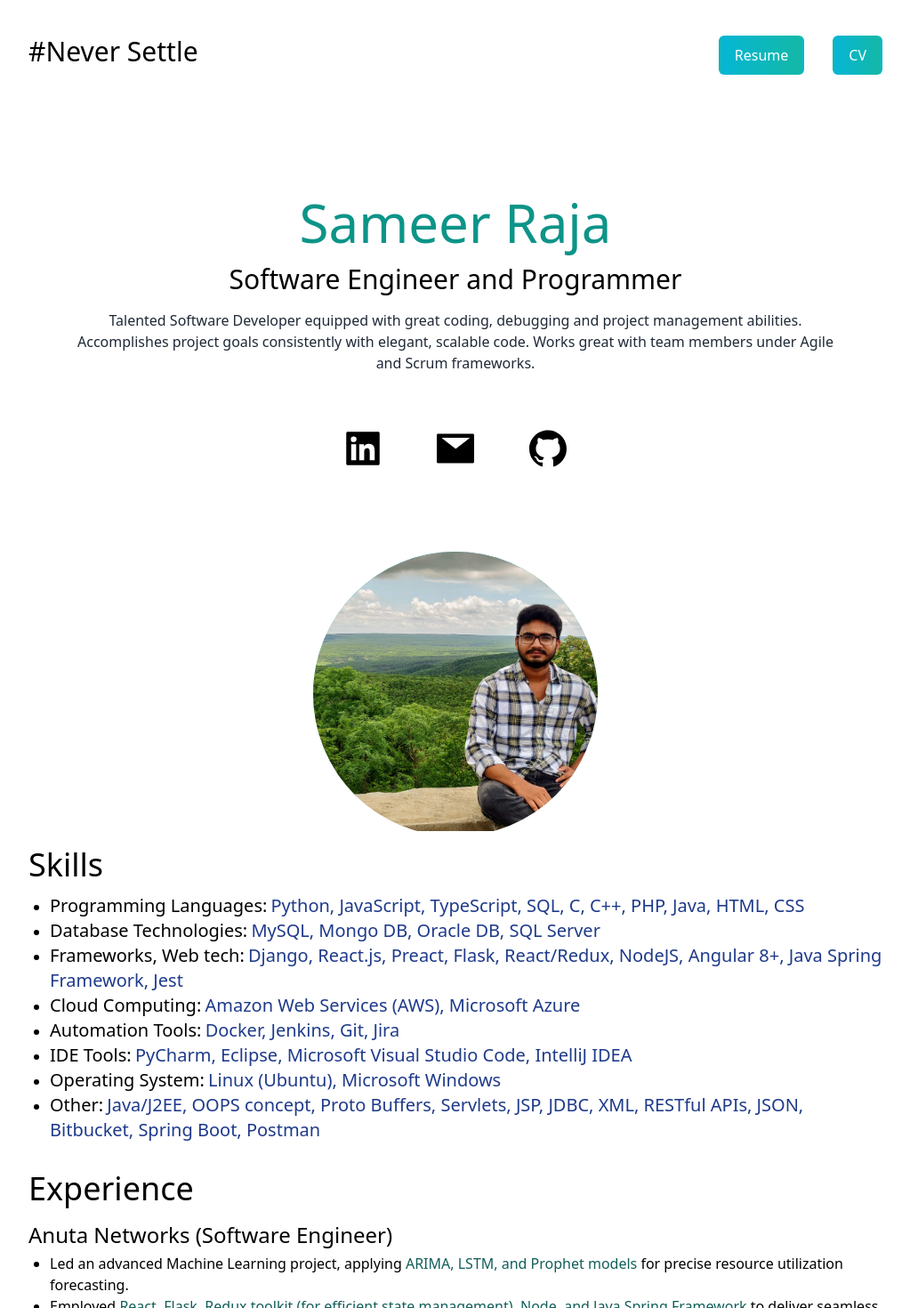
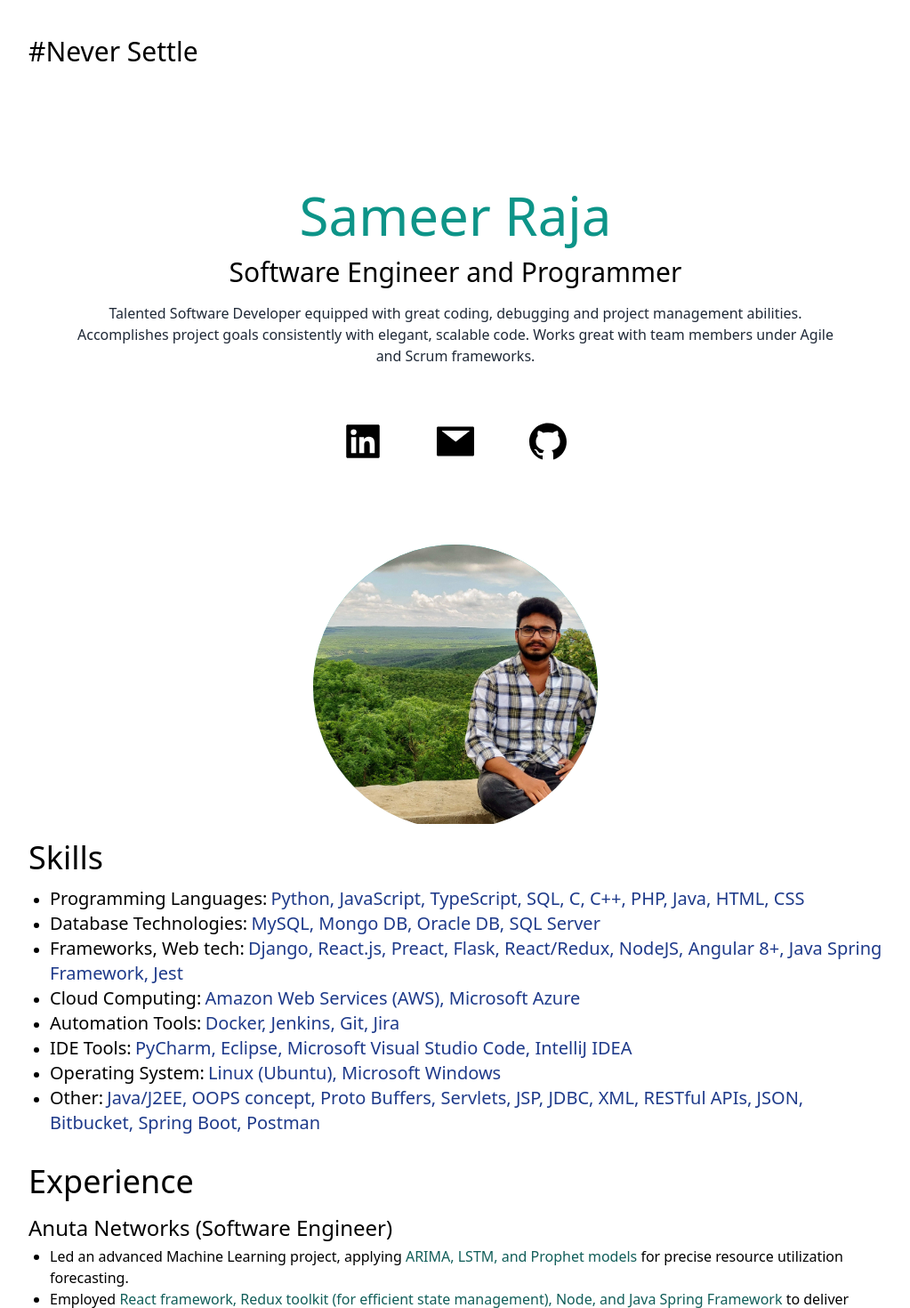
Before and after one commit to SameerRaja2331/portfolio, a Next.js app: page / in a window 1280 px wide. Shown: the top 1470 px of the page at 89% size, without its empty margins (128-1151 px from the left). Built offline with nearby package versions, Linux system fonts and the light colour scheme.

Commit message:
updates-5.0

```diff
--- a/src/pages/index.js
+++ b/src/pages/index.js
@@ -36,17 +36,18 @@ const email = `mailto:${"rajasameer.bhanu@gmail.com"}`;
 export default function Home() {
   const [darkMode, setDarkMode] = useState(false);
 
-  const openResume = () => {
-    window.open(
-      "/Resume.pdf",
-      "_blank",
-      "width=800,height=700,top=100,left=100"
-    );
-  };
+  // const openResume = () => {
+  //   window.open(
+  //     "/Resume.pdf",
+  //     "_blank",
+  //     "width=800,height=700,top=100,left=100"
+  //   );
+  // };
 
-  const openCv = () => {
-    window.open("/CV.pdf", "_blank", "width=800,height=700,top=100,left=100");
-  };
+  // const openCv = () => {
+  //   window.open("/CV.pdf", "_blank", "width=800,height=700,top=100,left=100");
+  // };
+
   return (
     <div className={darkMode ? "dark" : ""}>
       <Head>
@@ -56,7 +57,7 @@ export default function Home() {
         <section className=" min-h-screen">
           <nav className="py-10 mb-12 flex justify-between">
             <h1 className="text-3xl">{quote}</h1>
-            <ul className="flex items-center">
+            {/* <ul className="flex items-center">
               <li>
                 <button
                   className="bg-gradient-to-r from-cyan-500 text- to-teal-500 text-white px-4 py-2 border-none rounded-md ml-8 card"
@@ -73,7 +74,7 @@ export default function Home() {
                   CV
                 </button>
               </li>
-            </ul>
+            </ul> */}
           </nav>
           <div className=" text-center p-10">
             <h2 className=" text-5xl py-2 text-teal-600 font-medium md:text-6xl">
@@ -196,7 +197,7 @@ export default function Home() {
                 <p>
                   Employed{" "}
                   <span className="text-teal-800">
-                    React, Flask, Redux toolkit (for efficient state
+                    React framework, Redux toolkit (for efficient state
                     management), Node, and Java Spring Framework{" "}
                   </span>{" "}
                   to deliver seamless user experiences with dynamic UIs and
```
